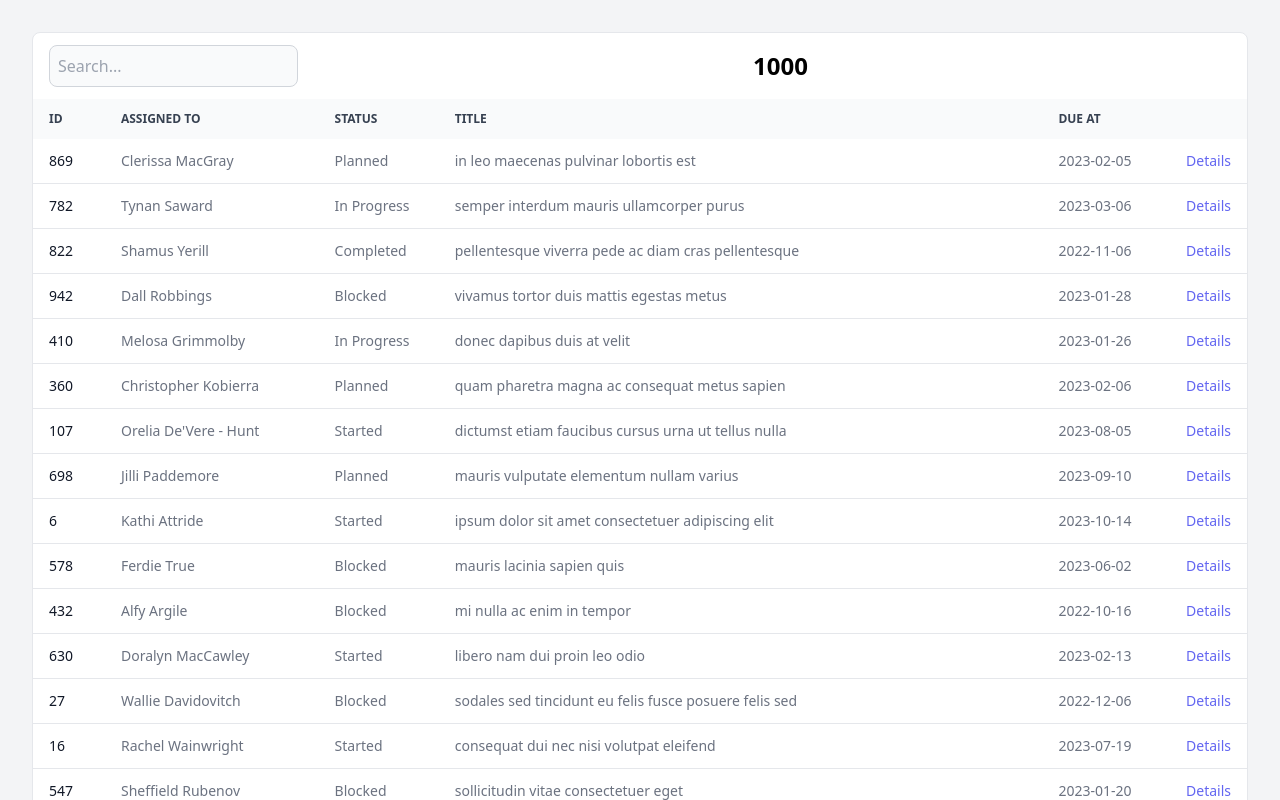
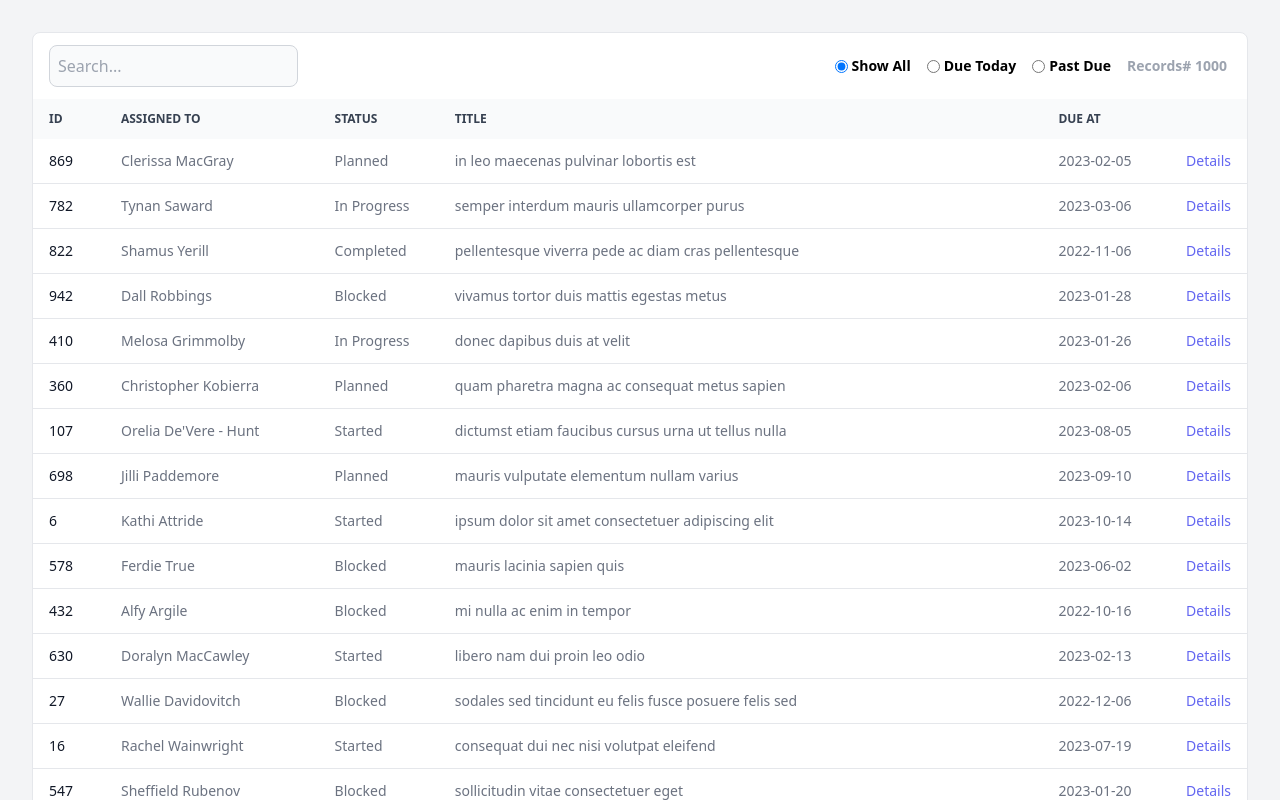
Before and after one commit to anykate/vue3-datatable, a Vue app: page / in a window 1280 px wide. Shown: the top 800 px of the page. Built offline with nearby package versions, Linux system fonts and the light colour scheme; data requests are answered from the project's data file.

Commit message:
FilterRadios component

```diff
--- a/src/components/DataTable.vue
+++ b/src/components/DataTable.vue
@@ -5,6 +5,7 @@ import SearchForm from '@/components/SearchForm.vue'
 import { computed, ref } from 'vue'
 
 const searchFilter = ref('')
+const radioFilter = ref('')
 
 const props = defineProps({
     items: {
@@ -14,9 +15,26 @@ const props = defineProps({
 })
 
 const filteredItems = computed(() => {
-    if (searchFilter.value.trim().length === 0) return props.items
+    let items = props.items
 
-    return props.items.filter(
+    switch (radioFilter.value) {
+        case 'today':
+            // show items due today
+            items = items.filter((item) => new Date(item.due_at) === new Date())
+            break
+
+        case 'past':
+            // show items past due
+            items = items.filter((item) => new Date(item.due_at) < new Date())
+            break
+
+        default:
+            break
+    }
+
+    if (searchFilter.value.trim().length === 0) return items
+
+    return items.filter(
         (item) =>
             item.title
                 .toLowerCase()
@@ -30,6 +48,10 @@ const filteredItems = computed(() => {
 const handleSearch = (search) => {
     searchFilter.value = search
 }
+
+const handleRadioFilter = (filter) => {
+    radioFilter.value = filter
+}
 </script>
 
 <template>
@@ -37,12 +59,15 @@ const handleSearch = (search) => {
         <div class="flex items-center justify-between">
             <!-- Search bar -->
             <SearchForm @search="handleSearch" />
-            <div class="text-2xl font-extrabold">
-                {{ filteredItems.length }}
-            </div>
-            <div class="flex items-center justify-end text-sm font-semibold">
+            <div class="text-2xl font-extrabold"></div>
+            <div
+                class="mr-5 flex items-center justify-end text-sm font-semibold"
+            >
                 <!-- Radio buttons -->
-                <FilterRadios />
+                <FilterRadios @filter="handleRadioFilter" />
+                <div class="text-sm text-gray-400">
+                    Records# {{ filteredItems.length }}
+                </div>
                 <!-- List of filters for statuses -->
                 <FilterDropdown />
             </div>
--- a/src/components/FilterRadios.vue
+++ b/src/components/FilterRadios.vue
@@ -1,7 +1,53 @@
+<script setup>
+const emit = defineEmits(['filter'])
+
+const filter = (e) => {
+    emit('filter', e.target.value)
+}
+</script>
+
 <template>
-    <div />
+    <div></div>
+    <label
+        for="all"
+        class="mr-4 flex flex-nowrap items-center"
+    >
+        <input
+            id="all"
+            type="radio"
+            name="show"
+            checked
+            value="all"
+            @change="filter"
+        />
+        <span class="ml-1 whitespace-nowrap">Show All</span>
+    </label>
+    <label
+        for="today"
+        class="mr-4 flex flex-nowrap items-center"
+    >
+        <input
+            id="today"
+            type="radio"
+            name="show"
+            value="today"
+            @change="filter"
+        />
+        <span class="ml-1 whitespace-nowrap">Due Today</span>
+    </label>
+    <label
+        for="past"
+        class="mr-4 flex flex-nowrap items-center"
+    >
+        <input
+            id="past"
+            type="radio"
+            name="show"
+            value="past"
+            @change="filter"
+        />
+        <span class="ml-1 whitespace-nowrap">Past Due</span>
+    </label>
 </template>
 
-<script setup></script>
-
 <style scoped></style>
```
